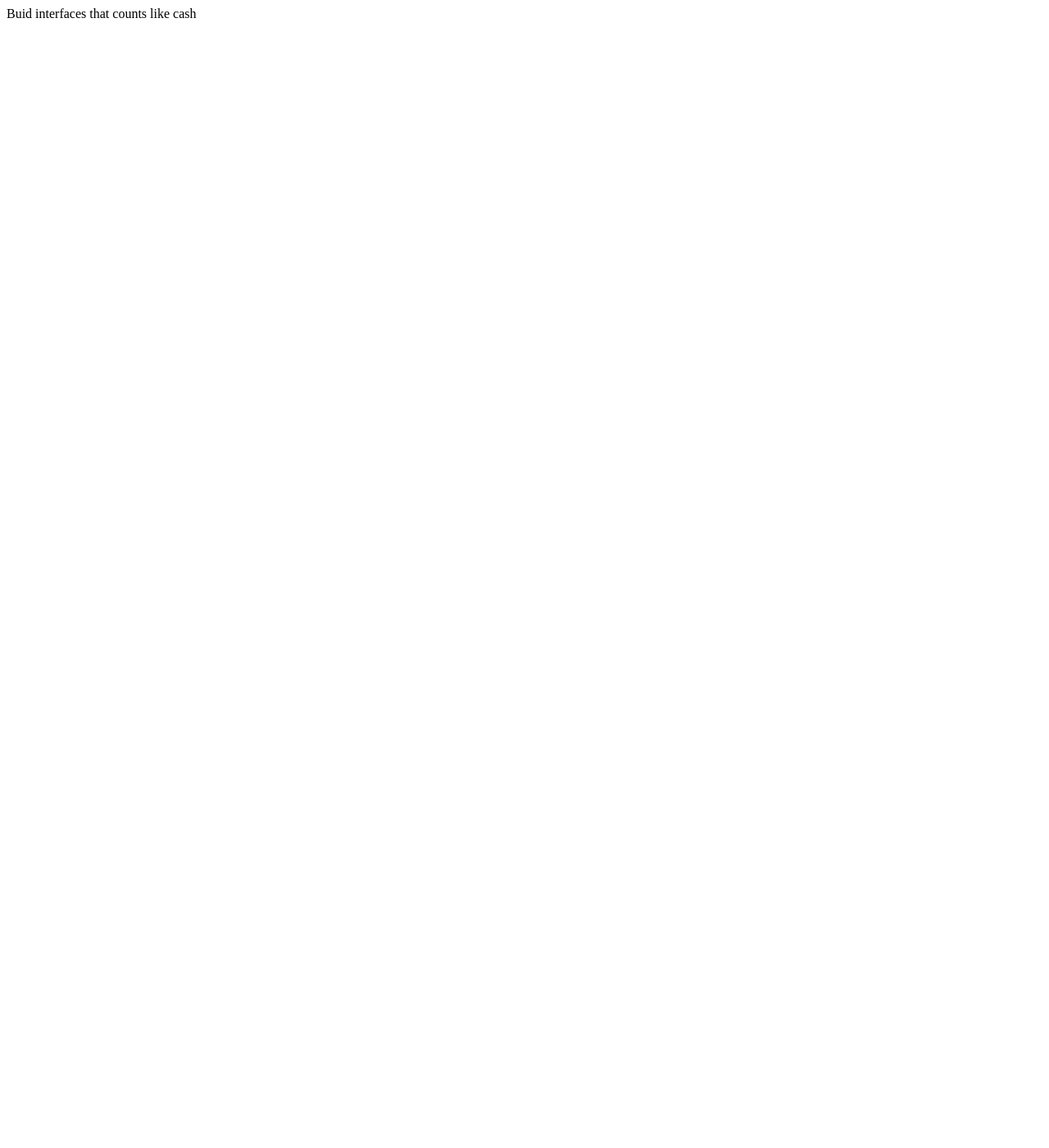
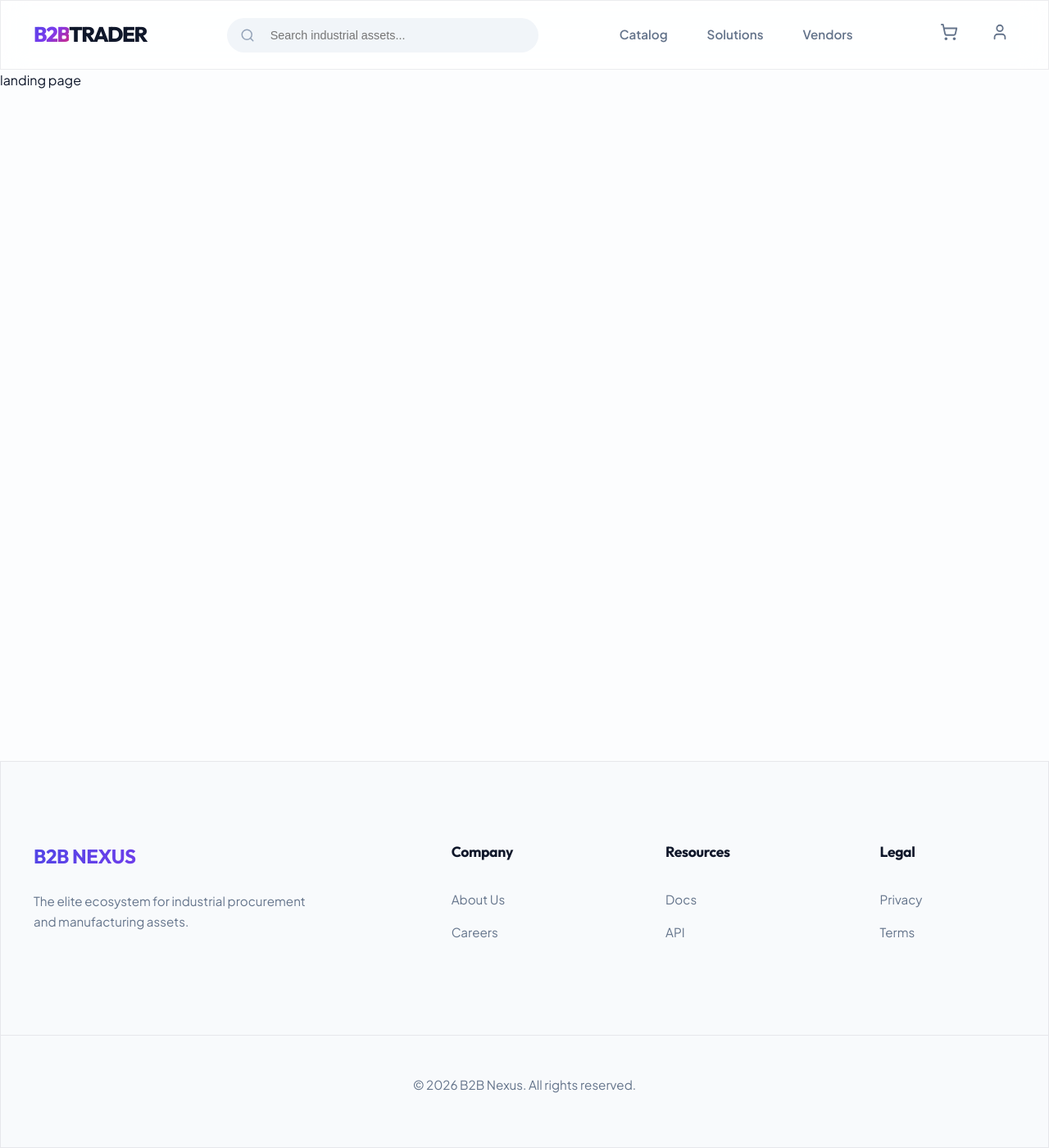
Before and after one commit to saladinjake/Vue-Vuex-Store, a Vue app in the folder client/: page / in a window 1280 px wide. Shown: the whole page at 82% size. Before the commit the page ends 800 px from the top, so only its background shows below. Built offline with nearby package versions, Linux system fonts and the light colour scheme.

Commit message:
chore: adds header and footer component

```diff
--- a/client/src/App.vue
+++ b/client/src/App.vue
@@ -1,7 +1,235 @@
 <script setup>
+import { ShoppingCart, User, Search, Menu } from 'lucide-vue-next'
+import { useStore } from 'vuex'
+import { computed } from 'vue'
 
+const store = useStore()
+const cartCount = computed(() => store.getters['cart/totalItems'])
 </script>
 
 <template>
-  Buid interfaces that counts like cash
+  <nav class="navbar glass">
+    <div class="container nav-content">
+      <router-link to="/" class="logo">
+        <span class="gradient-text">B2B</span><span class="logo-light">TRADER</span>
+      </router-link>
+
+      <div class="search-bar">
+        <Search :size="18" class="search-icon" />
+        <input type="text" placeholder="Search industrial assets..." />
+      </div>
+
+      <div class="nav-links">
+        <router-link to="/products">Catalog</router-link>
+        <router-link to="/solutions">Solutions</router-link>
+        <router-link to="/vendors">Vendors</router-link>
+      </div>
+
+      <div class="nav-actions">
+        <router-link to="/cart" class="icon-btn cart-btn">
+          <ShoppingCart :size="22" />
+          <span v-if="cartCount" class="badge">{{ cartCount }}</span>
+        </router-link>
+        <router-link to="/dashboard" class="icon-btn">
+          <User :size="22" />
+        </router-link>
+        <button class="mobile-menu">
+          <Menu :size="24" />
+        </button>
+      </div>
+    </div>
+  </nav>
+
+  <main class="page-container">
+    <router-view v-slot="{ Component }">
+      <transition name="fade" mode="out-in">
+        <component :is="Component" />
+      </transition>
+    </router-view>
+  </main>
+
+  <footer class="footer glass">
+    <div class="container footer-grid">
+      <div class="footer-brand">
+        <h3 class="gradient-text">B2B NEXUS</h3>
+        <p>The elite ecosystem for industrial procurement and manufacturing assets.</p>
+      </div>
+      <div>
+        <h4>Company</h4>
+        <p>About Us</p>
+        <p>Careers</p>
+      </div>
+      <div>
+        <h4>Resources</h4>
+        <p>Docs</p>
+        <p>API</p>
+      </div>
+      <div>
+        <h4>Legal</h4>
+        <p>Privacy</p>
+        <p>Terms</p>
+      </div>
+    </div>
+    <div class="footer-bottom">
+      <p>&copy; 2026 B2B Nexus. All rights reserved.</p>
+    </div>
+  </footer>
 </template>
+
+<style scoped>
+.nav-content {
+  display: flex;
+  align-items: center;
+  justify-content: space-between;
+  width: 100%;
+}
+
+.logo {
+  font-family: 'Outfit', sans-serif;
+  font-size: 1.6rem;
+  font-weight: 900;
+  text-decoration: none;
+  letter-spacing: -1.5px;
+}
+
+.logo-light { color: var(--text-primary); }
+
+.search-bar {
+  position: relative;
+  width: 380px;
+}
+
+.search-icon {
+  position: absolute;
+  left: 16px;
+  top: 50%;
+  transform: translateY(-50%);
+  color: var(--text-muted);
+}
+
+.search-bar input {
+  width: 100%;
+  padding: 0.75rem 1rem 0.75rem 3.2rem;
+  background: #f1f5f9;
+  border: 1px solid transparent;
+  border-radius: 100px;
+  color: var(--text-primary);
+  outline: none;
+  transition: all 0.3s;
+  font-size: 0.9rem;
+}
+
+.search-bar input:focus {
+  background: white;
+  border-color: var(--accent-blue);
+  box-shadow: 0 0 0 4px rgba(59, 130, 246, 0.1);
+  width: 420px;
+}
+
+.nav-links {
+  display: flex;
+  gap: 3rem;
+}
+
+.nav-links a {
+  text-decoration: none;
+  color: var(--text-secondary);
+  font-size: 0.95rem;
+  font-weight: 600;
+  transition: 0.3s;
+}
+
+.nav-links a:hover, .nav-links a.router-link-active {
+  color: var(--accent-blue);
+}
+
+.nav-actions {
+  display: flex;
+  align-items: center;
+  gap: 1.5rem;
+}
+
+.icon-btn {
+  color: var(--text-secondary);
+  text-decoration: none;
+  position: relative;
+  transition: 0.3s;
+  padding: 8px;
+  border-radius: 12px;
+}
+
+.icon-btn:hover {
+    color: var(--accent-blue);
+    background: rgba(59, 130, 246, 0.05);
+}
+
+.badge {
+  position: absolute;
+  top: 0px;
+  right: 0px;
+  background: var(--accent-pink);
+  color: white;
+  font-size: 0.65rem;
+  font-weight: 900;
+  min-width: 18px;
+  height: 18px;
+  border-radius: 50%;
+  border: 2px solid white;
+  display: flex;
+  align-items: center;
+  justify-content: center;
+}
+
+.mobile-menu {
+  display: none;
+  background: none;
+  border: none;
+  color: var(--text-primary);
+}
+
+.page-container {
+  padding-top: 85px;
+  min-height: 100vh;
+}
+
+.footer {
+  margin-top: 8rem;
+  padding: 6rem 0 3rem;
+  background: #f8fafc;
+  border-top: 1px solid var(--border-glass);
+}
+
+.footer-grid {
+  display: grid;
+  grid-template-columns: 2.5fr 1fr 1fr 1fr;
+  gap: 6rem;
+}
+
+.footer-brand h3 { font-size: 1.5rem; margin-bottom: 1.5rem; }
+.footer-brand p {
+  color: var(--text-secondary);
+  font-size: 1rem;
+  max-width: 350px;
+}
+
+h4 { font-size: 1.1rem; margin-bottom: 2rem; color: var(--text-primary); }
+.footer p { margin-bottom: 1rem; font-size: 0.95rem; color: var(--text-secondary); cursor: pointer; transition: 0.2s; }
+.footer p:hover { color: var(--accent-blue); }
+
+.footer-bottom {
+  text-align: center;
+  margin-top: 6rem;
+  padding-top: 3rem;
+  border-top: 1px solid var(--border-glass);
+  font-size: 0.9rem;
+  color: var(--text-muted);
+}
+
+.fade-enter-active, .fade-leave-active { transition: opacity 0.3s ease; }
+.fade-enter-from, .fade-leave-to { opacity: 0; }
+
+@media (max-width: 1024px) {
+  .search-bar, .nav-links { display: none; }
+  .mobile-menu { display: block; }
+}
+</style>
--- a/client/src/index.css
+++ b/client/src/index.css
@@ -0,0 +1,162 @@
+@import url('https://fonts.googleapis.com/css2?family=Outfit:wght@300;400;500;600;700;800&family=Plus+Jakarta+Sans:wght@300;400;500;600;700&display=swap');
+
+:root {
+  --bg-main: #fcfdfe;
+  --bg-surface: rgba(255, 255, 255, 0.85);
+  --bg-card: #ffffff;
+
+  --accent-blue: #3b82f6;
+  --accent-purple: #8b5cf6;
+  --accent-pink: #ec4899;
+
+  --text-primary: #0f172a;
+  --text-secondary: #64748b;
+  --text-muted: #94a3b8;
+
+  --border-glass: rgba(15, 23, 42, 0.08);
+  --glass-blur: blur(16px);
+  --gradient-premium: linear-gradient(135deg, #4f46e5 0%, #7c3aed 50%, #db2777 100%);
+  --shadow-premium: 0 10px 40px -10px rgba(15, 23, 42, 0.1);
+  --shadow-lg: 0 20px 50px -12px rgba(15, 23, 42, 0.12);
+}
+
+* {
+  margin: 0;
+  padding: 0;
+  box-sizing: border-box;
+}
+
+body {
+  font-family: 'Plus Jakarta Sans', sans-serif;
+  background-color: var(--bg-main);
+  color: var(--text-primary);
+  line-height: 1.6;
+  overflow-x: hidden;
+  -webkit-font-smoothing: antialiased;
+}
+
+h1, h2, h3, h4, .outfit {
+  font-family: 'Outfit', sans-serif;
+  letter-spacing: -0.02em;
+}
+
+.container {
+  max-width: 1440px;
+  margin: 0 auto;
+  padding: 0 2.5rem;
+}
+
+/* Glassmorphism Light Mode */
+.glass {
+  background: var(--bg-surface);
+  backdrop-filter: var(--glass-blur);
+  -webkit-backdrop-filter: var(--glass-blur);
+  border: 1px solid var(--border-glass);
+}
+
+.glass-card {
+  background: var(--bg-card);
+  border: 1px solid var(--border-glass);
+  border-radius: 24px;
+  box-shadow: var(--shadow-premium);
+  transition: all 0.4s cubic-bezier(0.4, 0, 0.2, 1);
+}
+
+.glass-card:hover {
+  transform: translateY(-8px);
+  box-shadow: var(--shadow-lg);
+  border-color: rgba(59, 130, 246, 0.2);
+}
+
+/* Typography & Effects */
+.gradient-text {
+  background: var(--gradient-premium);
+  -webkit-background-clip: text;
+  background-clip: text;
+  -webkit-text-fill-color: transparent;
+}
+
+/* Components */
+.btn-premium {
+  padding: 0.9rem 2.2rem;
+  border-radius: 100px;
+  border: none;
+  background: var(--gradient-premium);
+  color: white;
+  font-weight: 700;
+  cursor: pointer;
+  transition: all 0.3s;
+  text-decoration: none;
+  display: inline-flex;
+  align-items: center;
+  gap: 12px;
+  box-shadow: 0 10px 30px -5px rgba(79, 70, 229, 0.4);
+}
+
+.btn-premium:hover {
+  transform: scale(1.05) translateY(-2px);
+  box-shadow: 0 15px 40px -5px rgba(79, 70, 229, 0.5);
+}
+
+.input-premium {
+  background: #f8fafc;
+  border: 1.5px solid var(--border-glass);
+  padding: 1rem 1.5rem;
+  border-radius: 14px;
+  color: var(--text-primary);
+  width: 100%;
+  outline: none;
+  transition: 0.3s;
+  font-family: inherit;
+}
+
+.input-premium:focus {
+  border-color: var(--accent-blue);
+  background: white;
+  box-shadow: 0 0 0 4px rgba(59, 130, 246, 0.1);
+}
+
+.input-premium::placeholder {
+  color: var(--text-muted);
+}
+
+input, select, textarea {
+  color: var(--text-primary) !important;
+}
+
+/* Animations */
+@keyframes fadeInUp {
+  from { opacity: 0; transform: translateY(40px); }
+  to { opacity: 1; transform: translateY(0); }
+}
+
+.animate-up {
+  animation: fadeInUp 0.8s cubic-bezier(0.2, 0.8, 0.2, 1) forwards;
+}
+
+/* Layout Parts */
+nav.navbar {
+  height: 85px;
+  position: fixed;
+  top: 0;
+  left: 0;
+  right: 0;
+  z-index: 1000;
+  display: flex;
+  align-items: center;
+  background: rgba(255, 255, 255, 0.7);
+  border-bottom: 1px solid var(--border-glass);
+}
+
+.status-pill {
+    padding: 0.4rem 1.1rem;
+    border-radius: 100px;
+    font-size: 0.75rem;
+    font-weight: 700;
+    text-transform: uppercase;
+    letter-spacing: 0.05em;
+}
+
+.status-pill.pending { background: #fff7ed; color: #f97316; }
+.status-pill.delivered { background: #f0fdf4; color: #22c55e; }
+.status-pill.shipped { background: #eff6ff; color: #3b82f6; }
```
